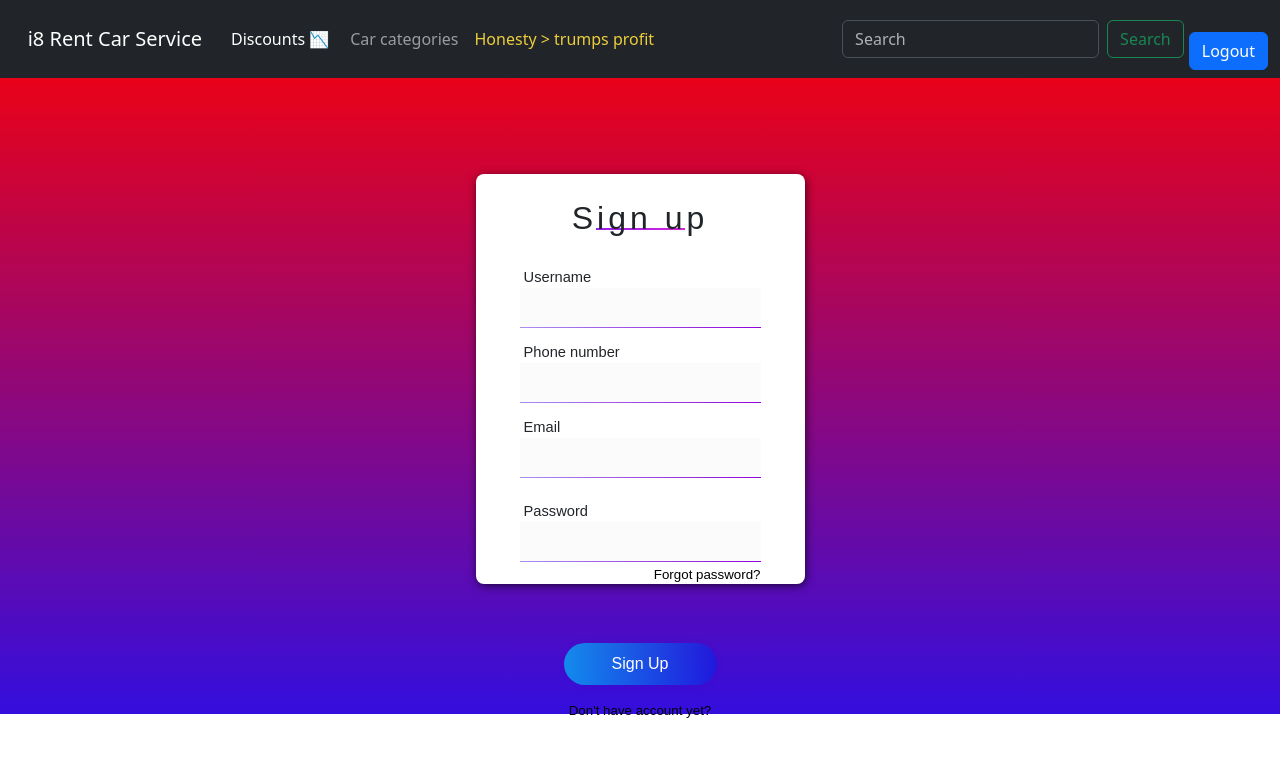
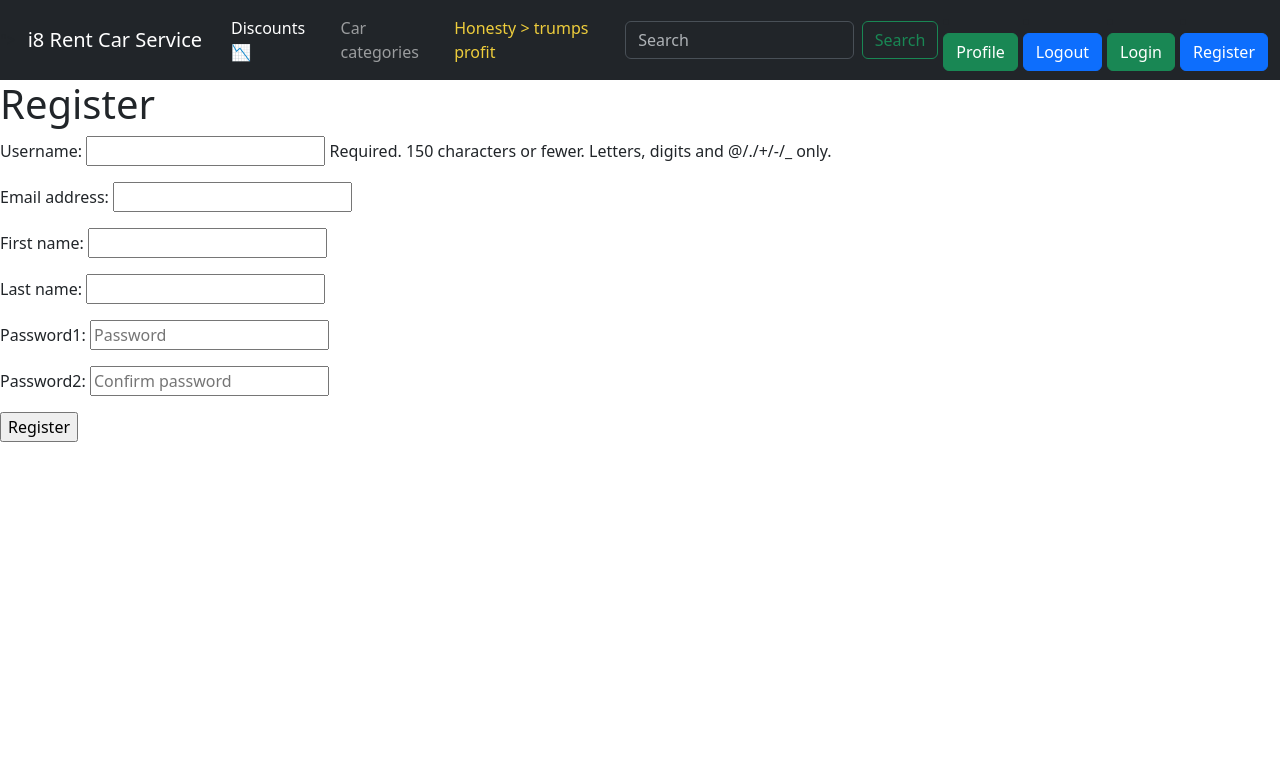
Before and after one commit to Saidahror13/project-rentcar, a Django app: page /login/signup/ in a window 1280 px wide. Shown: the top 757 px of the page. Run offline with Django 4.2, Linux system fonts and the light colour scheme.

Commit message:
project main update

```diff
--- a/car/settings.py
+++ b/car/settings.py
@@ -119,6 +119,9 @@ AUTH_PASSWORD_VALIDATORS = [
     },
 ]
 
+LOGIN_URL = 'login:login'
+LOGIN_REDIRECT_URL = 'login:profile'
+LOGOUT_REDIRECT_URL = 'homepage'
 # Internationalization
 # https://docs.djangoproject.com/en/4.2/topics/i18n/
 
@@ -146,3 +149,5 @@ DEFAULT_AUTO_FIELD = 'django.db.models.BigAutoField'
 
 MEDIA_ROOT = BASE_DIR / 'media'
 MEDIA_URL = 'media/'
+
+AUTH_USER_MODEL = "login.User"
--- a/login/forms.py
+++ b/login/forms.py
@@ -1,63 +1,61 @@
-# from django import forms
-# from django.contrib.auth.forms import UsernameField
-# from django.contrib.auth.models import User
-# from django.utils.translation import gettext_lazy as _
+from django import forms
+from django.contrib.auth.forms import UsernameField
+from django.utils.translation import gettext_lazy as _
 
-#
-# class CustomAuthenticationForm(forms.Form):
-#     username = UsernameField(widget=forms.TextInput(attrs={"autofocus": True}))
-#     password = forms.CharField(
-#         label=_("Password"),
-#         strip=False,
-#         widget=forms.PasswordInput(attrs={"autocomplete": "current-password"}),
-#     )
-#
-#
-# class RegistrationForm(forms.ModelForm):
-#     password1 = forms.CharField(widget=forms.PasswordInput(attrs={'placeholder': 'Password'}))
-#     password2 = forms.CharField(widget=forms.PasswordInput(attrs={'placeholder': 'Confirm password'}))
-#     error_messages = {
-#         "password_mismatch": _("The two password fields didn’t match."),
-#         "username_unique": _("Username already taken."),
-#     }
-#
-#     class Meta:
-#         model = User
-#         fields = ('username', 'email', 'first_name', 'last_name', 'password1', 'password2')
-#
-#     def clean(self):
-#         data = self.cleaned_data
-#         username = self.cleaned_data.get("username")
-#         if username and self._meta.model.objects.filter(username=username).exists():
-#             raise forms.ValidationError(self.error_messages.get("username_unique"))
-#         password1 = self.cleaned_data.get("password1")
-#         password2 = self.cleaned_data.get("password2")
-#         if password1 != password2:
-#             raise forms.ValidationError(self.error_messages.get("password_mismatch"))
-#         return data
-#
-#     def clean_username(self):
-#         username = self.cleaned_data.get("username")
-#         if username and self._meta.model.objects.filter(username__iexact=username).exists():
-#             raise forms.ValidationError(self.error_messages.get("username_unique"))
-#         return username
-#
-#     def clean_password2(self):
-#         password1 = self.cleaned_data.get("password1")
-#         password2 = self.cleaned_data.get("password2")
-#         if password1 != password2:
-#             raise forms.ValidationError(self.error_messages.get("password_mismatch"))
-#         return password2
-#
-# # from django.contrib.auth.forms import AuthenticationForm
-# #
-# #
-# # class CustomAuthenticationForm(AuthenticationForm):
-# #     pass
+from login.models import User
 
 
-from django.contrib.auth.forms import AuthenticationForm
+class CustomAuthenticationForm(forms.Form):
+    username = UsernameField(
+        widget=forms.TextInput(attrs={"autofocus": True})
+    )
+    password = forms.CharField(
+        label=_("Password"),
+        strip=False,
+        widget=forms.PasswordInput(attrs={"autocomplete": "current-password"}),
+    )
 
 
-class CustomAuthenticationForm(AuthenticationForm):
-    pass
+class RegistrationForm(forms.ModelForm):
+    password1 = forms.CharField(widget=forms.PasswordInput(attrs={'placeholder': 'Password'}))
+    password2 = forms.CharField(widget=forms.PasswordInput(attrs={'placeholder': 'Confirm password'}))
+    error_messages = {
+        "password_mismatch": _("The two password fields didn’t match."),
+        "username_unique": _("Username already taken."),
+    }
+
+    class Meta:
+        model = User
+        fields = ('username', 'email', 'first_name', 'last_name', 'password1', 'password2')
+
+    # def clean(self):
+    #     data = self.cleaned_data
+    #     username = self.cleaned_data.get("username")
+    #     if username and self._meta.model.objects.filter(username=username).exists():
+    #         raise forms.ValidationError(self.error_messages.get("username_unique"))
+    #     password1 = self.cleaned_data.get("password1")
+    #     password2 = self.cleaned_data.get("password2")
+    #     if password1 != password2:
+    #         raise forms.ValidationError(self.error_messages.get("password_mismatch"))
+    #     return data
+
+    def clean_username(self):
+        username = self.cleaned_data.get("username")
+        if username and self._meta.model.objects.filter(username__iexact=username).exists():
+            raise forms.ValidationError(self.error_messages.get("username_unique"))
+        return username
+
+    def clean_password2(self):
+        password1 = self.cleaned_data.get("password1")
+        password2 = self.cleaned_data.get("password2")
+        if password1 != password2:
+            raise forms.ValidationError(self.error_messages.get("password_mismatch"))
+        return password2
+
+
+class UserUpdateForm(forms.ModelForm):
+    birth_date = forms.DateField(required=False)
+
+    class Meta:
+        model = User
+        fields = ("first_name", "last_name", "email", "phone_number", "birth_date", "profile_picture")
--- a/login/urls.py
+++ b/login/urls.py
@@ -1,65 +1,29 @@
+from django.contrib.auth.views import LogoutView
+from django.urls import path
+
+from login.views import custom_login, profile, profile_edit, profile_delete, RegisterView
+
+app_name = "login"
+
+urlpatterns = [
+    path("login/", custom_login, name="login"),
+    path("logout/", LogoutView.as_view(), name="logout"),
+    path("profile/", profile, name="profile"),
+    # path("<int:pk>/edit/", UserProfileUpdate.as_view(), name="profile_edit"),
+    path("edit/", profile_edit, name="profile_edit"),
+    path("delete/", profile_delete, name="profile_delete"),
+    path("signup/", RegisterView.as_view(), name="signup")
+]
+
+
 # from django.contrib.auth.views import LogoutView
 # from django.urls import path
 # from login.views import AccountLoginView, AccountRegisterView
 #
 # app_name = 'login'
 #
-# urlpatterns = [
-#     path('login/', AccountLoginView.as_view(), name='login'),
+# urlpatterns = [#     path('login/', AccountLoginView.as_view(), name='login'),
 #     path('logout/', LogoutView.as_view(), name='logout'),
 #     path('signup/', AccountRegisterView.as_view(), name='signup'),
 #
 # ]
-
-# from django.urls import path
-# from login.views import SignUpView
-#
-# urlpatterns = [
-#     path('signup/', SignUpView.as_view(), name='signup')
-# ]
-
-# from django.contrib.auth.views import LogoutView
-# from django.urls import path
-#
-# from login.views import custom_login, profile, profile_edit, profile_delete, RegisterView
-#
-# app_name = "login"
-#
-# urlpatterns = [
-#     path("login/", custom_login, name="login"),
-#     path("logout/", LogoutView.as_view(), name="logout"),
-#     path("profile/", profile, name="profile"),
-#     # path("<int:pk>/edit/", UserProfileUpdate.as_view(), name="profile_edit"),
-#     path("edit/", profile_edit, name="profile_edit"),
-#     path("delete/", profile_delete, name="profile_delete"),
-#     path("register/", RegisterView.as_view(), name="register")
-# ]
-
-
-# from django.contrib.auth.views import LogoutView
-# from django.urls import path
-#
-# from login.views import RegisterView, custom_login, profile
-#
-# app_name = "account"
-#
-# urlpatterns = [
-#     # path("login/", AccountLoginView.as_view(), name="login"),
-#     path("login/", custom_login, name="login"),
-#     path("logout/", LogoutView.as_view(), name="logout"),
-#     path("profile/", profile, name="profile"),
-#     path("sign_up/", RegisterView.as_view(), name="signup"),
-#     # path("sign_up/", AccountSignupView.as_view(), name="sign_up")
-# ]
-from django.contrib.auth.views import LogoutView
-from django.urls import path
-from login.views import AccountLoginView, AccountRegisterView
-
-app_name = 'login'
-
-urlpatterns = [
-    path('login/', AccountLoginView.as_view(), name='login'),
-    path('logout/', LogoutView.as_view(), name='logout'),
-    path('signup/', AccountRegisterView.as_view(), name='signup'),
-
-]
--- a/login/views.py
+++ b/login/views.py
@@ -1,108 +1,100 @@
-# # from msilib.schema import ListView
-#
-# from django.contrib.auth import authenticate, login
-# from django.contrib.auth.views import LoginView
-# from django.contrib.messages import get_messages
-# from django.shortcuts import render, redirect
-# from django.views.generic import CreateView
-#
-# from login.forms import CustomAuthenticationForm, RegistrationForm
-# from login.forms import User
-#
-#
-# class AccountLoginView(LoginView):
-#     form_class = CustomAuthenticationForm
-#     template_name = "login/login.html"
-#
-#
-# # @login_required()
-# def custom_login(request):
-#     form = CustomAuthenticationForm(request.POST or None)
-#     if form.is_valid():
-#         username = request.POST.get("username")
-#         password = request.POST.get("password")
-#         if username is not None and password:
-#             user = authenticate(
-#                 request, username=username, password=password
-#             )
-#             login(request, user)
-#             return redirect("account:profile")
-#     return render(request, "login/login.html", {"form": form})
-#
-#
-# #
-# # class UserProfile(DetailView):
-# #     model = User
-# #     pk_url_kwarg = None
-# #     query_pk_and_slug = None
-# #
-# #     def get_queryset(self):
-# #         return self.request.user
-#
-# def profile(request):
-#     if request.user.is_authenticated:
-#         return render(request, "login/profile.html", {"user": request.user})
-#     return redirect("account:login")
-#
-#
-# class RegisterView(CreateView):
-#     model = User
-#     template_name = 'login/signup.html'
-#     form_class = RegistrationForm
-#
-#     def post(self, request, *args, **kwargs):
-#         form = self.form_class(request.POST or None)
-#         if form.is_valid():
-#             username = form.cleaned_data.get("username")
-#             first_name = form.cleaned_data.get("first_name")
-#             last_name = form.cleaned_data.get("last_name")
-#             email = form.cleaned_data.get("email")
-#             password = form.cleaned_data.get("password1")
-#             user = User.objects.create_user(username, email, password, first_name=first_name, last_name=last_name)
-#             login(request, user)
-#             return redirect("homepage")
-#         return render(request, "login/signup.html", {"form": form, 'messages': get_messages(request)})
-#
-# # class SearchView(ListView):
-# #     queryset = House.objects.all()
-# #     template_name = "search.html"
-# #     context_object_name = "results"
-# #
-# #
-# # def search(request):
-# #     search_query = request.POST.get("search")
-# #     expression = Q(title_icontain=search_query) | Q(title_icontain=search_query)
-# #     queryset = House.objects.filter(expression)
-# #     return render(request, "search.html", {"results": queryset})
-#
-# # def login(request):
-# #     form = CustomAuthenticationForm()
-# #     return render(request, "account/login.html", {"form": form})
-#
-#
-# # class AccountSignupView(LoginView):
-# #     form_class = CustomAuthenticationForm
-# #     template_name = "account/sign_up.html"
-#
-# # class AccountSignupView(generic.CreateView):
-# #     form_class = UserCreationForm
-# #     success_url = reverse_lazy('login')
-# #     template_name = 'account/sign_up.html'
+from django.contrib.auth import authenticate, login
+from django.contrib.auth.decorators import login_required
+from django.contrib.auth.mixins import LoginRequiredMixin
+from django.contrib.auth.views import LoginView
+from django.contrib.messages import get_messages
+from django.shortcuts import render, redirect
+from django.urls import reverse_lazy
+from django.views.generic import DetailView, CreateView, UpdateView
 
-
-from django.shortcuts import render
-
-# Create your views here.
-
-from django.contrib.auth.views import LoginView
-from login.forms import CustomAuthenticationForm
+from login.forms import RegistrationForm, CustomAuthenticationForm, UserUpdateForm
+from login.models import User
 
 
 class AccountLoginView(LoginView):
     form_class = CustomAuthenticationForm
-    template_name = 'login/login.html'
+    template_name = "login/login.html"
 
 
-class AccountRegisterView(LoginView):
-    form_class = CustomAuthenticationForm
+def custom_login(request):
+    form = CustomAuthenticationForm(request.POST or None)
+    if form.is_valid():
+        username = request.POST.get("username")
+        password = request.POST.get("password")
+        if username is not None and password:
+            user = authenticate(
+                request, username=username, password=password
+            )
+            login(request, user)
+            return redirect("login:login")
+    return render(request, "login/login.html", {"form": form})
+
+
+class RegisterView(CreateView):
+    model = User
     template_name = 'login/signup.html'
+    form_class = RegistrationForm
+
+    def post(self, request, *args, **kwargs):
+        form = self.form_class(request.POST or None)
+        if form.is_valid():
+            username = form.cleaned_data.get("username")
+            first_name = form.cleaned_data.get("first_name")
+            last_name = form.cleaned_data.get("last_name")
+            email = form.cleaned_data.get("email")
+            password = form.cleaned_data.get("password1")
+            user = User.objects.create_user(username, email, password, first_name=first_name, last_name=last_name)
+            login(request, user)
+            return redirect("homepage")
+        return render(request, "login/signup.html", {"form": form, 'messages': get_messages(request)})
+
+
+class UserProfile(DetailView, LoginRequiredMixin):
+    model = User
+    pk_url_kwarg = None
+    query_pk_and_slug = None
+
+    def get_queryset(self):
+        return self.request.user
+
+
+@login_required
+def profile(request):
+    return render(request, "login/profile.html", {"user": request.user})
+
+
+class UserProfileUpdate(UpdateView, LoginRequiredMixin):
+    model = User
+    form_class = UserUpdateForm
+    template_name = "login/profile_edit.html"
+    success_url = reverse_lazy("login:profile")
+
+    def get_context_data(self, **kwargs):
+        context = super().get_context_data(**kwargs)
+        context["user"] = self.request.user
+        return context
+
+    def put(self, *args, **kwargs):
+        form = self.form_class(self.request.POST or None, self.request.FILES or None)
+        if form.is_valid():
+            form.save()
+        return render(self.request, "login/profile_edit.html", {"form": form})
+
+
+@login_required()
+def profile_edit(request):
+    if request.POST:
+        form = UserUpdateForm(request.POST or None, request.FILES or None, instance=request.user)
+        if form.is_valid():
+            form.save()
+            return redirect("login:profile")
+    else:
+        form = UserUpdateForm()
+    return render(request, "login/profile_edit.html", {"form": form})
+
+
+@login_required()
+def profile_delete(request):
+    user = request.user
+    user.delete()
+    return redirect("homepage")
--- a/templates/base.html
+++ b/templates/base.html
@@ -28,7 +28,8 @@
         <div class="collapse navbar-collapse" id="navbarSupportedContent">
             <ul class="navbar-nav me-auto mb-2 mb-lg-0">
                 <li class="nav-item">
-                    <a class="nav-link active" aria-current="page" href="http://127.0.0.1:8000/discount/">Discounts 📉</a>
+                    <a class="nav-link active" aria-current="page" href="http://127.0.0.1:8000/discount/">Discounts
+                        📉</a>
                 </li>
                 <li class="nav-item">
                     <a class="nav-link" href="{% url "categories" %}">Car categories</a>
@@ -41,7 +42,18 @@
                 <input class="form-control me-2" type="search" placeholder="Search" aria-label="Search">
                 <button class="btn btn-outline-success" type="submit">Search</button>
             </form>
-            {% if user.is_authenticated %}
+            {#          {% if user.is_staff %}#}
+            <li class="nav-item">
+                <a class="nav-link" href="{% url 'login:profile' %}">
+                    <button type="button" class="btn btn-success">Profile</button>
+                </a>
+            </li>
+            <li class="nav-item">
+                <a class="nav-link" href="{% url 'login:logout' %}">
+                    <button type="button" class="btn btn-primary">Logout</button>
+                </a>
+            </li>
+            {#                {% else %}#}
             <li class="nav-item">
                 <a class="nav-link" href="{% url 'login:login' %}">
                     <button type="button" class="btn btn-success">Login</button>
@@ -52,21 +64,12 @@
                     <button type="button" class="btn btn-primary">Register</button>
                 </a>
             </li>
-                ujk
-
-            {% else %}
-                <li class="nav-item">
-                    <a class="nav-link" href="{% url 'login:login' %}">
-                        <button type="button" class="btn btn-primary">Logout</button>
-                    </a>
-                </li>
-            {% endif %}
+            {#                {% endif %}#}
             </ul>
-        </div>
         </div>
     </div>
 </nav>
 {% block content %}
-
 {% endblock %}
 </body>
+</html>
--- a/templates/login/signup.html
+++ b/templates/login/signup.html
@@ -1,42 +1,59 @@
+{#{% extends 'base.html' %}#}
+{#{% load static %}#}
+{#{% block content %}#}
+{#    <link href="{% static 'login.css' %}" rel="stylesheet">#}
+{#    <body>#}
+{##}
+{#    <div id="card">#}
+{#        <div id="card-content">#}
+{#            <div id="card-title" class="left">#}
+{#                <h2>Sign up</h2>#}
+{#                <div class="underline-title"></div>#}
+{#            </div>#}
+{#            <form method="post" class="form">#}
+{#                <label for="user-firstname" style="padding-top:13px">#}
+{#                    &nbsp;Username#}
+{#                </label>#}
+{#                <input id="user-firstname" class="form-content" type="firstname" name="firstname" autocomplete="on"#}
+{#                       required/>#}
+{#                <div class="form-border"></div>#}
+{#                <label for="user-phonenumber" style="padding-top:13px">#}
+{#                    &nbsp;Phone number#}
+{#                </label>#}
+{#                <input id="user-phonenumber" class="form-content" type="phonenumber" name="phonenumber" autocomplete="on" required/>#}
+{#                <div class="form-border"></div>#}
+{#                <label for="user-email" style="padding-top:13px">#}
+{#                    &nbsp;Email#}
+{#                </label>#}
+{#                <input id="user-email" class="form-content" type="email" name="email" autocomplete="on" required/>#}
+{#                <div class="form-border"></div>#}
+{#                <label for="user-password" style="padding-top:22px">&nbsp;Password#}
+{#                </label>#}
+{#                <input id="user-password" class="form-content" type="password" name="password" required/>#}
+{#                <div class="form-border"></div>#}
+{#                <a href="#">#}
+{#                    <legend id="forgot-pass">Forgot password?</legend>#}
+{#                </a>#}
+{#                <input id="submit-btn" type="submit" name="submit" value="Sign Up"/>#}
+{#                <a href="#" id="signup">Don't have account yet?</a>#}
+{#            </form>#}
+{#        </div>#}
+{#    </div>#}
+{#{% endblock %}#}
 {% extends 'base.html' %}
-{% load static %}
+
 {% block content %}
-    <link href="{% static 'login.css' %}" rel="stylesheet">
-    <body>
-
-    <div id="card">
-        <div id="card-content">
-            <div id="card-title" class="left">
-                <h2>Sign up</h2>
-                <div class="underline-title"></div>
-            </div>
-            <form method="post" class="form">
-                <label for="user-firstname" style="padding-top:13px">
-                    &nbsp;Username
-                </label>
-                <input id="user-firstname" class="form-content" type="firstname" name="firstname" autocomplete="on"
-                       required/>
-                <div class="form-border"></div>
-                <label for="user-phonenumber" style="padding-top:13px">
-                    &nbsp;Phone number
-                </label>
-                <input id="user-phonenumber" class="form-content" type="phonenumber" name="phonenumber" autocomplete="on" required/>
-                <div class="form-border"></div>
-                <label for="user-email" style="padding-top:13px">
-                    &nbsp;Email
-                </label>
-                <input id="user-email" class="form-content" type="email" name="email" autocomplete="on" required/>
-                <div class="form-border"></div>
-                <label for="user-password" style="padding-top:22px">&nbsp;Password
-                </label>
-                <input id="user-password" class="form-content" type="password" name="password" required/>
-                <div class="form-border"></div>
-                <a href="#">
-                    <legend id="forgot-pass">Forgot password?</legend>
-                </a>
-                <input id="submit-btn" type="submit" name="submit" value="Sign Up"/>
-                <a href="#" id="signup">Don't have account yet?</a>
-            </form>
-        </div>
-    </div>
+    {% if messages %}
+        <ul class="messages">
+            {% for message in messages %}
+                <li  {% if message.tags %} class=" {{ message.tags }} " {% endif %}> {{ message }} </li>
+            {% endfor %}
+        </ul>
+    {% endif %}
+    <h1>Register</h1>
+    <form action="{% url 'login:signup' %}" method="post">
+        {% csrf_token %}
+        {{ form.as_p }}
+        <input type="submit" value="Register">
+    </form>
 {% endblock %}
```
Also changed, not shown: login/models.py (+15 -15 lines), templates/login/login.html (+42 -27 lines), templates/login/profile_edit.html (renamed from templates/login/profile_editl.html). Lines whose indentation alone changed are shown as unchanged.
